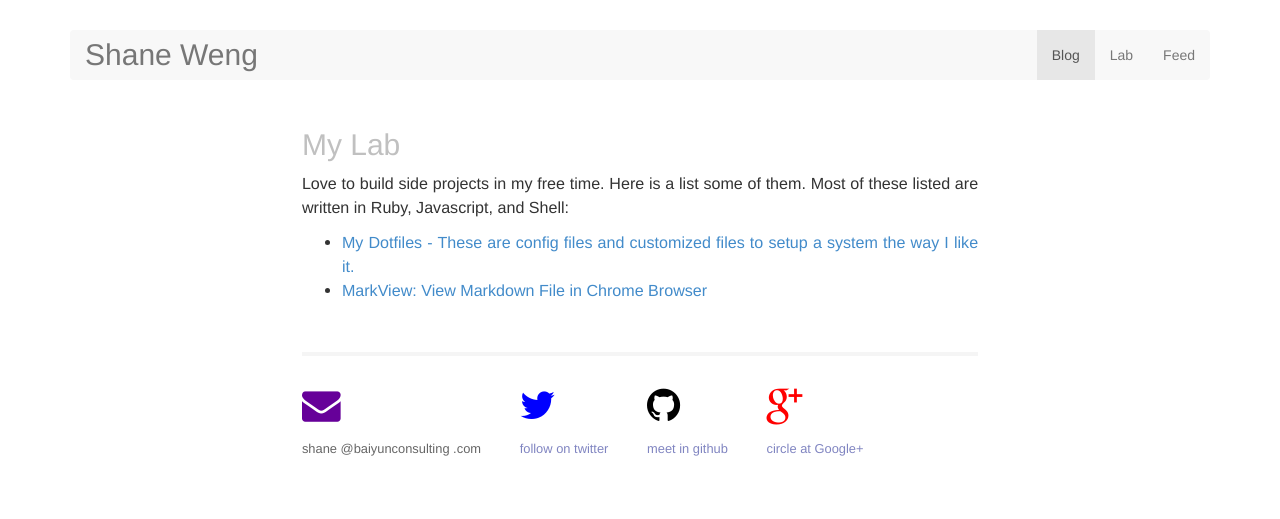
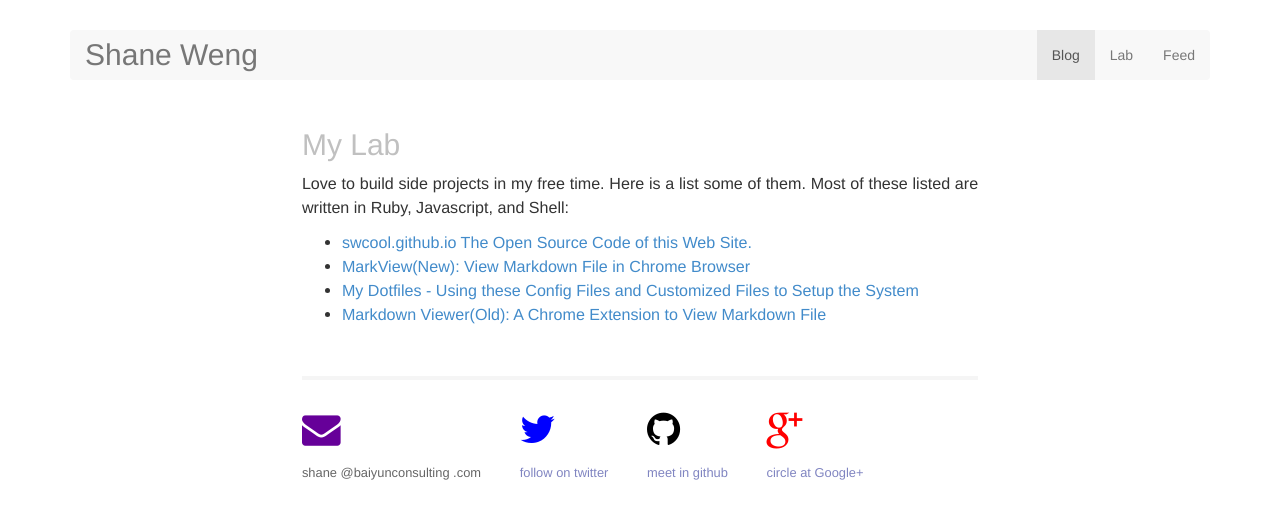
Before and after one commit to swcool/swcool.github.io, a Jekyll site: the page built from lab.html, in a window 1280 px wide. Shown: the top 519 px of the page. Built offline with Jekyll 4.4.1, drawn with Linux system fonts in a browser that asks for light colours; Markdown is read by kramdown in place of the engine named in the settings.

Commit message:
update lab.html

```diff
--- a/index.html
+++ b/index.html
@@ -4,7 +4,7 @@ title: Talk about Tech and Biz
 ---
 
 <div id="home">
-  <h2 style="color: silver">Post List</h2>
+  <h2 style="color: silver">List Posts</h2>
   <ul class="posts">
     {% for post in site.posts %}
       <li><span>{{ post.date | date_to_string }}</span> &raquo; <a href="{{ post.url }}">{{ post.title }}</a></li>
--- a/lab.html
+++ b/lab.html
@@ -10,13 +10,23 @@ categories: lab
 
   <ul class="listing">
     <li>
-      <a href="://github.com/swcool/dotfiles">
-        My Dotfiles - These are config files and customized files to setup a system the way I like it.
+      <a href="://github.com/swcool/swcool.github.io">
+        swcool.github.io The Open Source Code of this Web Site.
+      </a>
+     </li>
+    <li>
+      <a href="https://chrome.google.com/webstore/detail/markview/iaddkimmopgchbbnmfmdcophmlnghkim">
+        MarkView(New): View Markdown File in Chrome Browser
+      </a>
+     </li>
+    <li>
+      <a href="https://github.com/swcool/dotfiles">
+        My Dotfiles - Using these Config Files and Customized Files to Setup the System
       </a>
     </li>
     <li>
-      <a href="https://chrome.google.com/webstore/detail/markview/iaddkimmopgchbbnmfmdcophmlnghkim">
-        MarkView: View Markdown File in Chrome Browser
+      <a href="https://chrome.google.com/webstore/detail/markdown-viewer/ehnambpmkdhopilaccgfmojilolcglhn">
+        Markdown Viewer(Old): A Chrome Extension to View Markdown File
       </a>
      </li>
   </ul>
```
